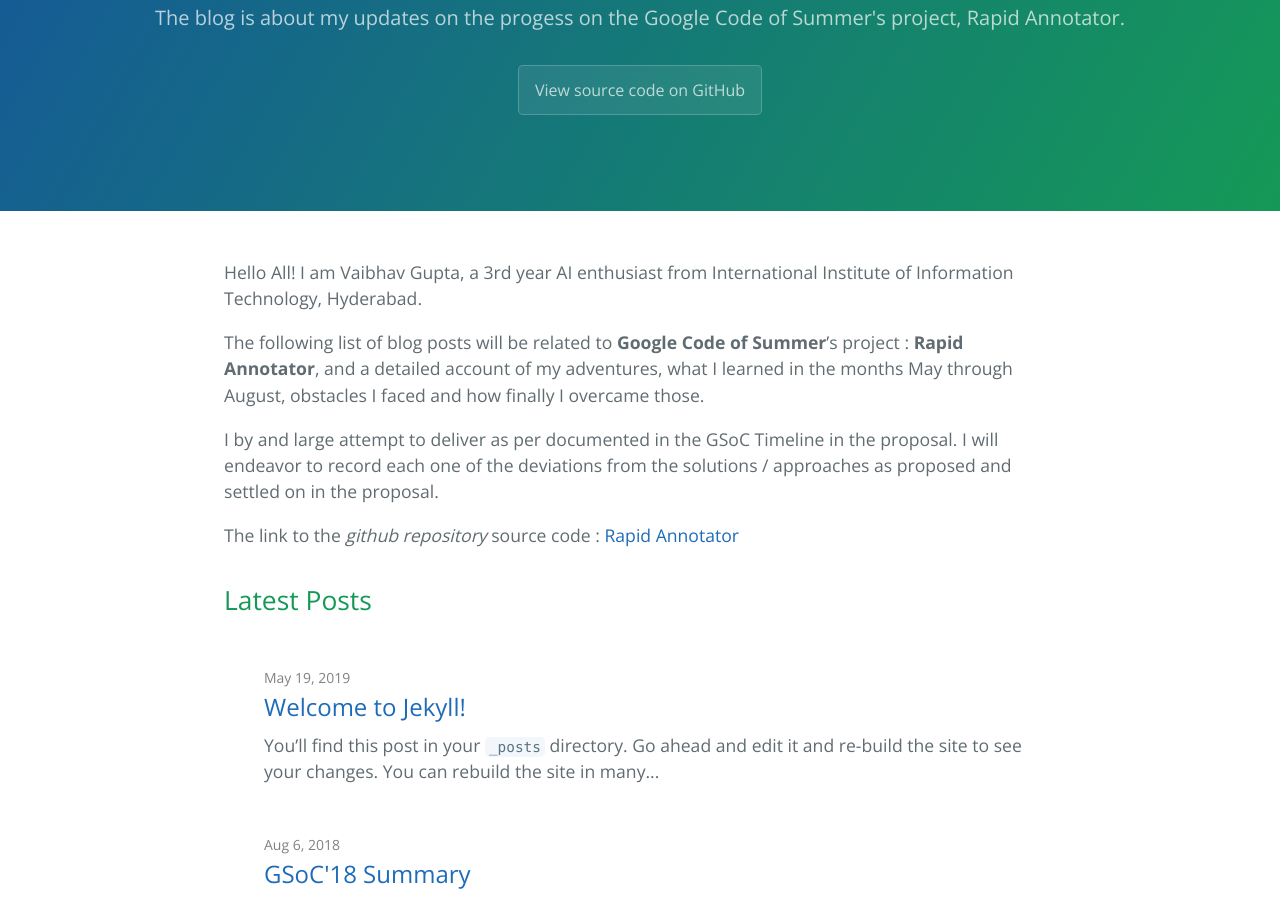
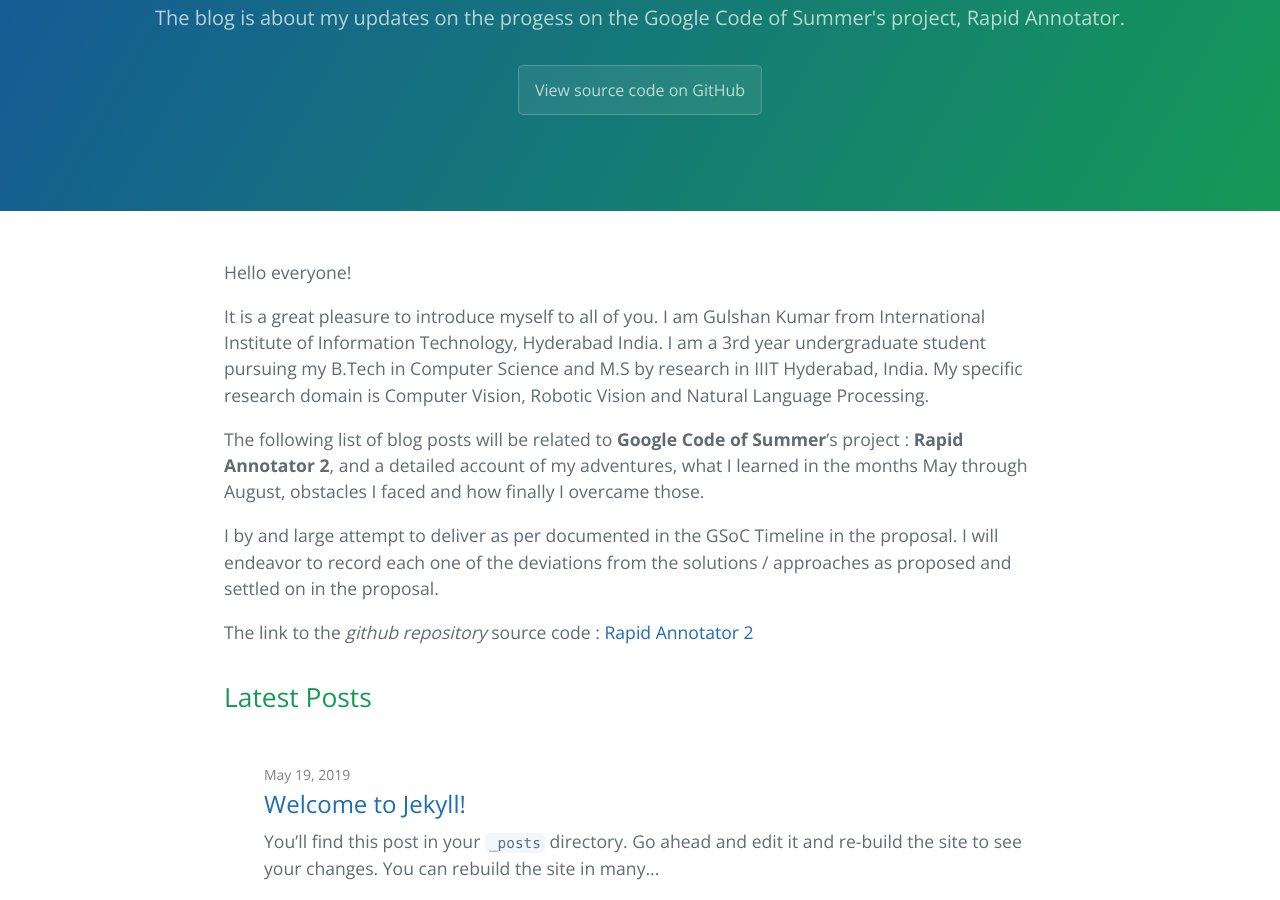
Before and after one commit to gulshan-mittal/GSoC19-blog, a Jekyll site: the page built from index.md, in a window 1280 px wide and 900 px high, scrolled down 228 px. Built offline with Jekyll 4.4.1, drawn with Linux system fonts in a browser that asks for light colours.

Commit message:
updated Gsoc Blog

```diff
--- a/_layouts/default.html
+++ b/_layouts/default.html
@@ -57,7 +57,7 @@
       <h1 class="project-name">{{ page-title }}</h1>
       <h2 class="project-tagline">{{ page-tagline }}</h2>
       {% if page.layout == 'home' and site.github.is_project_page %}
-          <a href="https://github.com/guptavaibhav18197/rapidannotator" class="btn">View source code on GitHub</a>
+          <a href="https://github.com/gulshan-mittal/RapidAnnotator-2.0" class="btn">View source code on GitHub</a>
       {% endif %}
       <!-- Post tagline -->
       {% if page.layout == 'post' %}
--- a/index.md
+++ b/index.md
@@ -7,10 +7,15 @@
 #
 layout: home
 ---
-Hello All! I am Vaibhav Gupta, a 3rd year AI enthusiast from International Institute of Information Technology, Hyderabad.
+Hello everyone!
 
-The following list of blog posts will be related to **Google Code of Summer**'s project : **Rapid Annotator**, and a detailed account of my adventures, what I learned in the months May through August, obstacles I faced and how finally I overcame those.
+It is a great pleasure to introduce myself to all of you. I am Gulshan Kumar from International Institute of
+Information Technology, Hyderabad India. I am a 3rd year undergraduate student pursuing my B.Tech in Computer
+Science and M.S by research in IIIT Hyderabad, India. My specific research domain is Computer Vision, Robotic Vision and
+Natural Language Processing.
+
+The following list of blog posts will be related to **Google Code of Summer**'s project : **Rapid Annotator 2**, and a detailed account of my adventures, what I learned in the months May through August, obstacles I faced and how finally I overcame those.
 
 I by and large attempt to deliver as per documented in the GSoC Timeline in the proposal. I will endeavor to record each one of the deviations from the solutions / approaches as proposed and settled on in the proposal.
 
-The link to the _github repository_ source code : [Rapid Annotator](https://github.com/guptavaibhav18197/rapidannotator)
+The link to the _github repository_ source code : [Rapid Annotator 2](https://github.com/gulshan-mittal/RapidAnnotator-2.0)
```
Also changed, not shown: about.md (+2 -3 lines).
